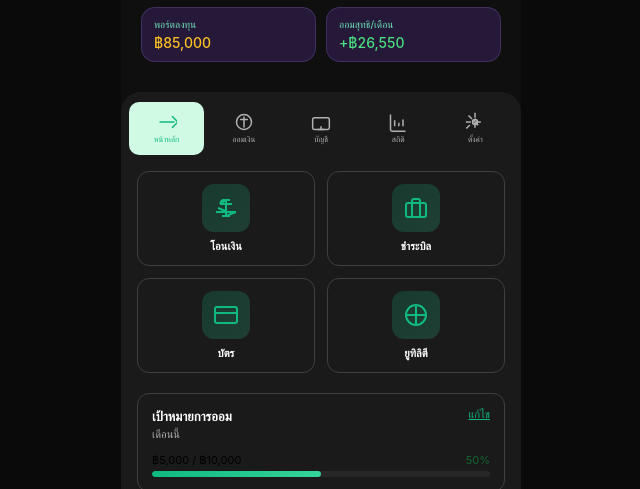
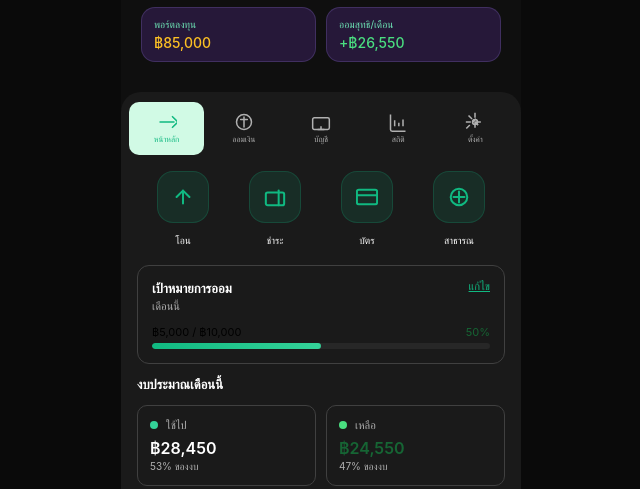
Before and after one commit to Benjasarayut/project-moblie-finance, a plain HTML site: page public/index.html in a window 1280 px wide. Shown: the part 311-800 px from the top of the page, without its empty margins (319-959 px from the left). Drawn offline with Linux system fonts and the light colour scheme; no server answers; sample sign-in values are in the browser's storage.

Commit message:
Fix quick action buttons - 4-column minimal layout with green icons

```diff
--- a/public/index.html
+++ b/public/index.html
@@ -70,30 +70,38 @@
       <!-- HOME: Dashboard يشبه mymo -->
       <div id="p-transfer" class="page on">
         <!-- MYMO-STYLE QUICK ACTIONS -->
-        <div style="display:grid;grid-template-columns:repeat(2,1fr);gap:12px;margin-bottom:20px">
-          <button class="trans-card" onclick="alert('โอนเงิน')">
-            <div class="trans-ic">
-              <svg viewBox="0 0 24 24" fill="none" stroke="currentColor" stroke-width="2"><path d="M16 4h-4m0 0H8m4 0v12m0-12L6 8m0 0h12m-12 0L8 4M8 20h4m0 0h4m-4 0v-8m0 8l10-4m0 0H2m12 0l-10-4"/></svg>
+        <div style="display:grid;grid-template-columns:repeat(4,1fr);gap:8px;margin-bottom:18px;padding:0 4px">
+          <button class="qb" onclick="alert('โอนเงิน')" style="border:none;background:none;cursor:pointer">
+            <div class="qb-icon" style="background:rgba(16,185,129,.12);border:1px solid rgba(16,185,129,.2)">
+              <svg viewBox="0 0 24 24" fill="none" stroke="#10b981" stroke-width="2.2" stroke-linecap="round">
+                <path d="M12 5v14M5 12l7-7 7 7"/>
+              </svg>
             </div>
-            <div class="trans-name">โอนเงิน</div>
+            <span style="font-size:10px;color:var(--text);margin-top:6px;display:block">โอน</span>
           </button>
-          <button class="trans-card" onclick="alert('ชำระบิล')">
-            <div class="trans-ic">
-              <svg viewBox="0 0 24 24" fill="none" stroke="currentColor" stroke-width="2"><rect x="2" y="7" width="20" height="14" rx="2" ry="2"></rect><path d="M16 21V5a2 2 0 0 0-2-2h-4a2 2 0 0 0-2 2v16"></path></svg>
+          <button class="qb" onclick="alert('ชำระบิล')" style="border:none;background:none;cursor:pointer">
+            <div class="qb-icon" style="background:rgba(16,185,129,.12);border:1px solid rgba(16,185,129,.2)">
+              <svg viewBox="0 0 24 24" fill="none" stroke="#10b981" stroke-width="2.2" stroke-linecap="round">
+                <rect x="2" y="7" width="20" height="14" rx="2"></rect><line x1="16" y1="21" x2="16" y2="5"></line>
+              </svg>
             </div>
-            <div class="trans-name">ชำระบิล</div>
+            <span style="font-size:10px;color:var(--text);margin-top:6px;display:block">ชำระ</span>
           </button>
-          <button class="trans-card" onclick="alert('บัตรเครดิต')">
-            <div class="trans-ic">
-              <svg viewBox="0 0 24 24" fill="none" stroke="currentColor" stroke-width="2"><rect x="1" y="4" width="22" height="16" rx="2" ry="2"></rect><line x1="1" y1="10" x2="23" y2="10"></line></svg>
+          <button class="qb" onclick="alert('บัตร')" style="border:none;background:none;cursor:pointer">
+            <div class="qb-icon" style="background:rgba(16,185,129,.12);border:1px solid rgba(16,185,129,.2)">
+              <svg viewBox="0 0 24 24" fill="none" stroke="#10b981" stroke-width="2.2" stroke-linecap="round">
+                <rect x="1" y="4" width="22" height="16" rx="2"></rect><line x1="1" y1="10" x2="23" y2="10"></line>
+              </svg>
             </div>
-            <div class="trans-name">บัตร</div>
+            <span style="font-size:10px;color:var(--text);margin-top:6px;display:block">บัตร</span>
           </button>
-          <button class="trans-card" onclick="alert('สาธารณูปโภค')">
-            <div class="trans-ic">
-              <svg viewBox="0 0 24 24" fill="none" stroke="currentColor" stroke-width="2"><path d="M12 2v20M2 12h20"></path><circle cx="12" cy="12" r="10"></circle></svg>
+          <button class="qb" onclick="alert('สาธารณูปโภค')" style="border:none;background:none;cursor:pointer">
+            <div class="qb-icon" style="background:rgba(16,185,129,.12);border:1px solid rgba(16,185,129,.2)">
+              <svg viewBox="0 0 24 24" fill="none" stroke="#10b981" stroke-width="2.2" stroke-linecap="round">
+                <circle cx="12" cy="12" r="9"/><line x1="12" y1="6" x2="12" y2="18"/><line x1="6" y1="12" x2="18" y2="12"/>
+              </svg>
             </div>
-            <div class="trans-name">ยูทิลิตี</div>
+            <span style="font-size:10px;color:var(--text);margin-top:6px;display:block">สาธารณ</span>
           </button>
         </div>
 
```
